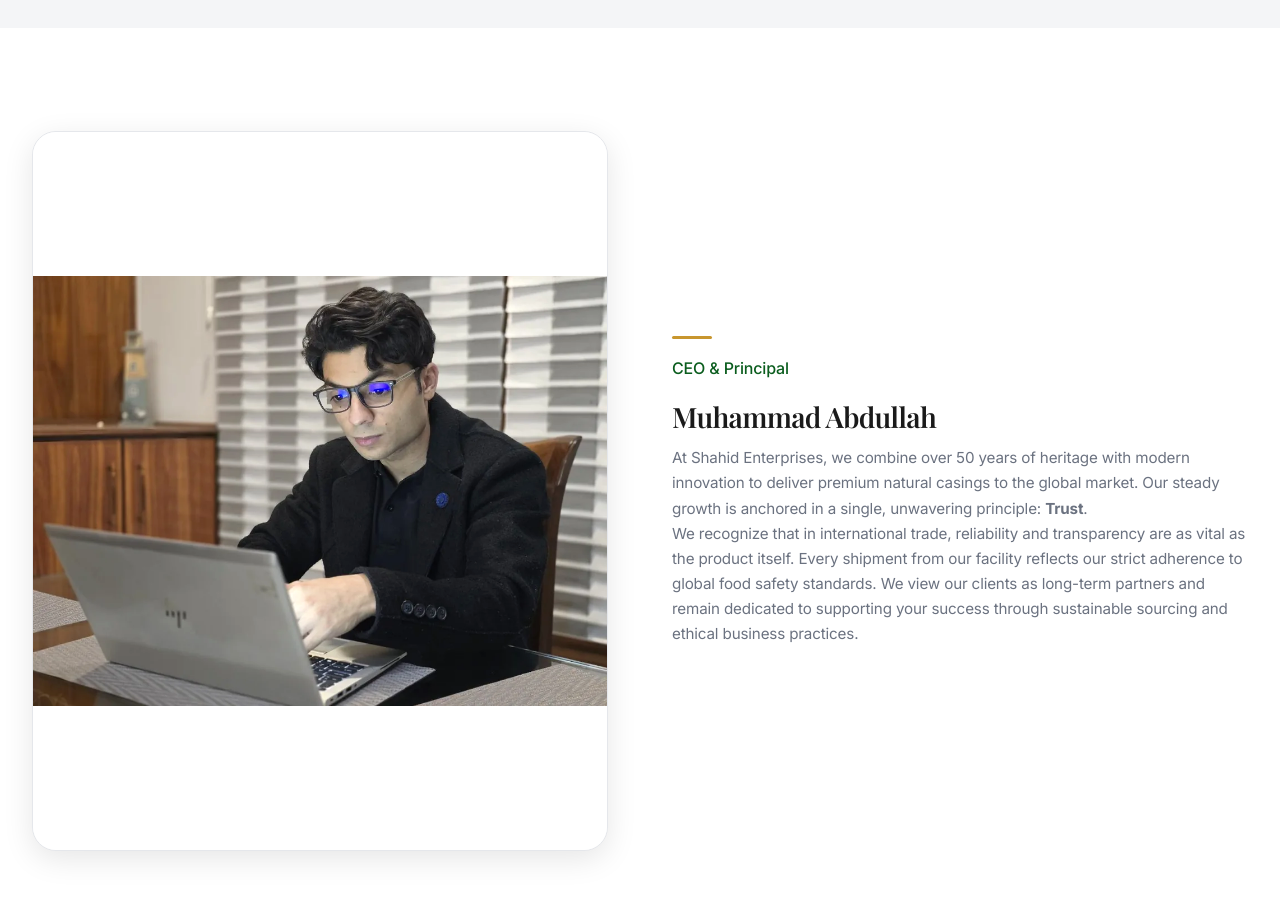
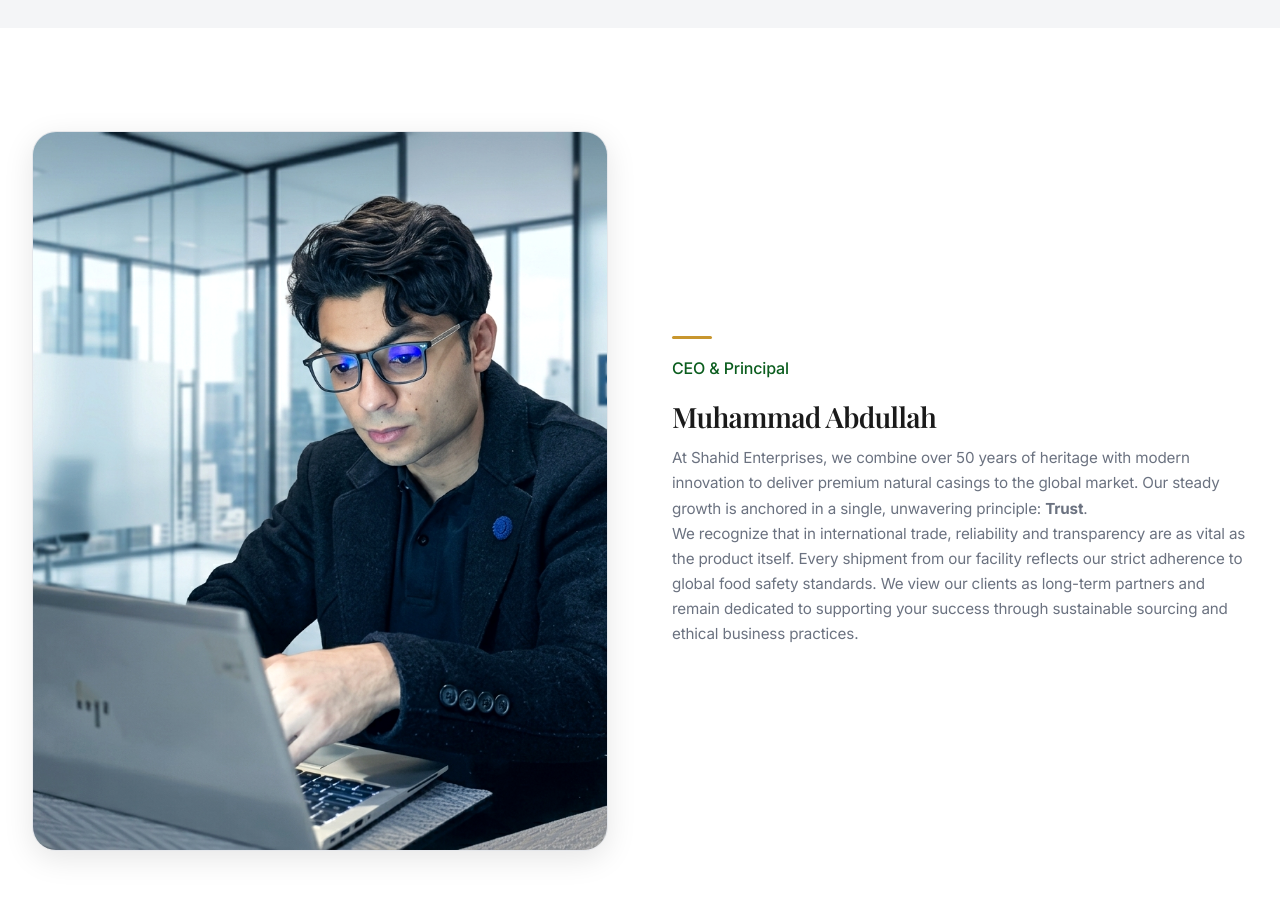
Before and after one commit to shahidenterprises/shahid-enterprises-2.0, a Next.js app: page /about in a window 1280 px wide. Shown: the part 2320-3217 px from the top of the page. Built offline with nearby package versions, Linux system fonts and the light colour scheme; no server answers; a web font is replaced by a local one.

Commit message:
feat: enhance CEO portrait to 8k and update background to office setting

```diff
--- a/src/app/about/About.module.css
+++ b/src/app/about/About.module.css
@@ -209,7 +209,7 @@
   position: relative;
   width: 100%;
   aspect-ratio: 4/5;
-  background: #f8f9fa; /* Subtle light grey background for contain fit */
+  background: var(--color-bg-alt);
   border-radius: var(--radius-xl);
   overflow: hidden;
   box-shadow: var(--shadow-lg);
@@ -217,10 +217,9 @@
 }
 
 .founderImage .stImg {
-  object-fit: contain; /* Zooms out to show full original image */
-  background: white;
+  object-fit: cover;
   filter: contrast(1.02) brightness(1.02);
-  image-rendering: -webkit-optimize-contrast; /* Sharper cleaner look */
+  image-rendering: auto;
 }
 
 .founderContent h3 {
--- a/src/app/about/page.tsx
+++ b/src/app/about/page.tsx
@@ -125,7 +125,7 @@ export default function AboutPage() {
             <AnimatedSection>
               <div className={styles.founderImage}>
                 <Image
-                  src="/images/ceo.webp"
+                  src="/images/ceo_enhanced.png"
                   alt="Muhammad Abdullah, CEO of Shahid Enterprises — Driving global growth in the natural casings industry"
                   fill
                   priority
```
Also changed, not shown: public/images/ceo_enhanced.png (added).
